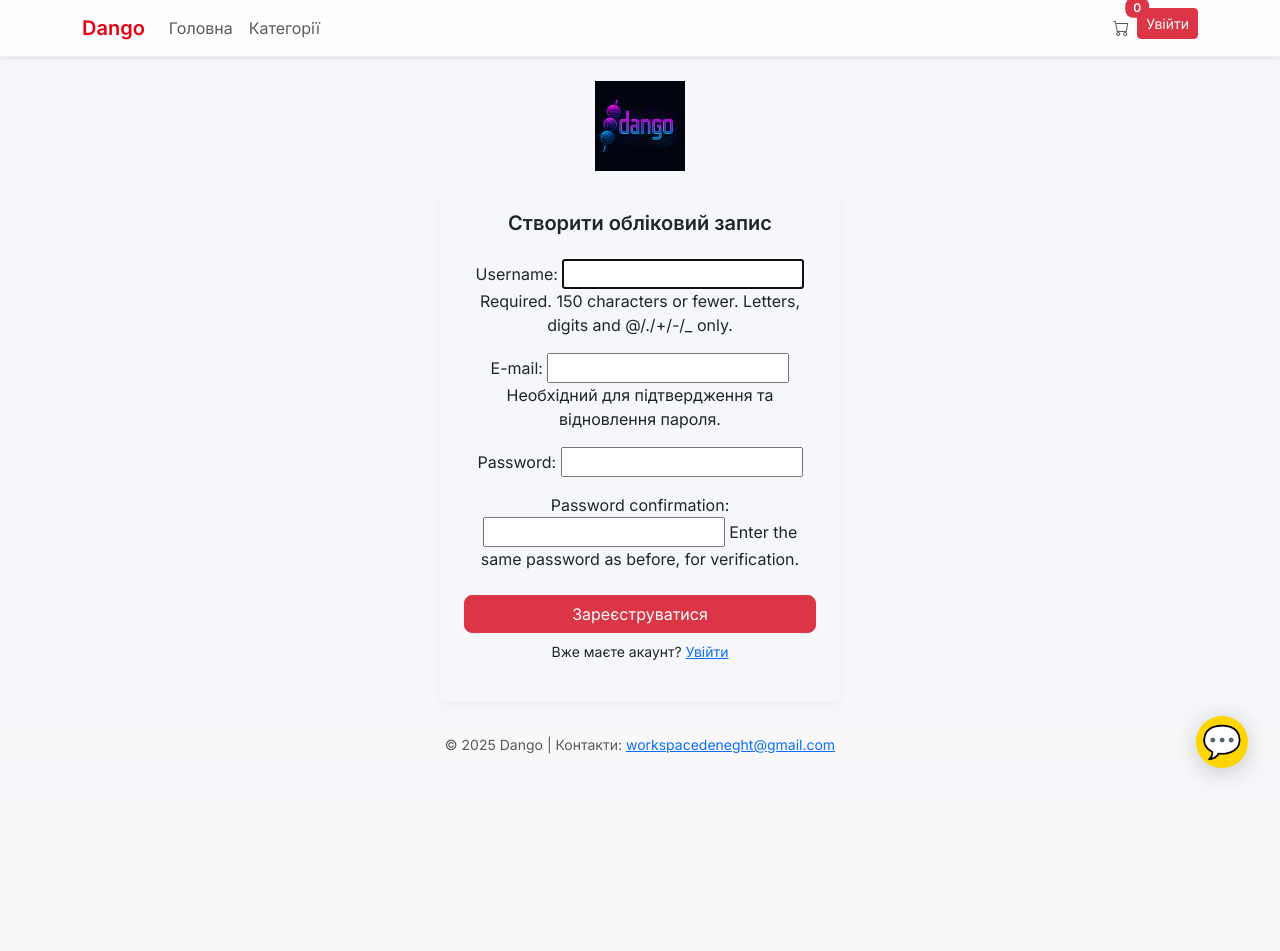
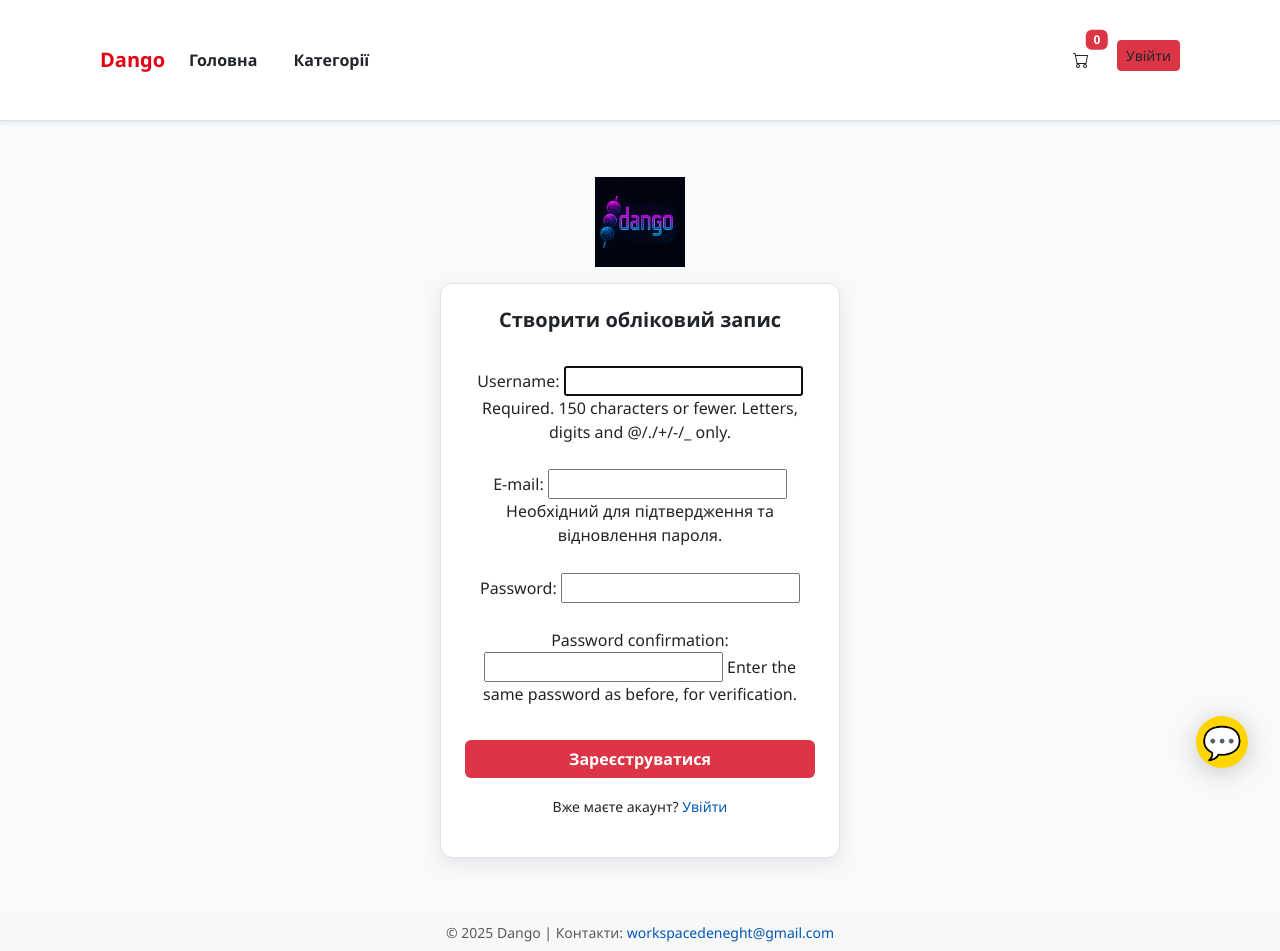
Before and after one commit to DenEight8/chtAibot1, a Django app: page /register/ in a window 1280 px wide. Before the commit the page ends 779 px from the top, so only its background shows below. Run offline with Django 5.2, Linux system fonts and the light colour scheme.

Commit message:
Revert "feat: add modern theme and update base template (#9)"
This reverts commit 9bc0d2e320d0f4f78f395d2e2b5d361d9c74d4a4.

```diff
--- a/static/css/theme.css
+++ b/static/css/theme.css
@@ -1,31 +1,26 @@
 /*
- * Theme stylesheet for the shop front-end.
- * Provides CSS variables, utility classes and component overrides
- * tuned to our branding colors.
+ * Theme stylesheet refreshing visual style.
+ * Contains CSS variables, utility helpers and component overrides.
  */
 
-/* --------------------------------------------------
-   Root CSS variables allow quick re-skinning
-   -------------------------------------------------- */
+/* ---------- CSS variables for easy re-skinning ---------- */
 :root {
-  --primary: #1E88E5;       /* main brand blue */
-  --primary-dark: #1565C0;  /* darker accent for hover/focus */
-  --background: #F5F7FA;    /* default page background */
-  --text-color: #212529;    /* default text color */
-  --radius: 0.5rem;         /* consistent rounding */
-  --font-family: 'Inter', sans-serif;
+  --primary: #1E88E5;               /* main brand color */
+  --primary-dark: #1565C0;          /* darker shade for hovers */
+  --background: #F5F7FA;            /* page background */
+  --text-color: #212529;            /* default text */
+  --border-radius: 0.5rem;          /* consistent rounding */
+  --body-font: 'Inter', 'Noto Sans JP', sans-serif;
 
-  /* Map important Bootstrap variables to the palette */
+  /* map Bootstrap's CSS variables to our palette */
+  --bs-primary: var(--primary);
+  --bs-primary-rgb: 30,136,229;
   --bs-body-bg: var(--background);
   --bs-body-color: var(--text-color);
-  --bs-border-radius: var(--radius);
-  --bs-primary: var(--primary);
-  --bs-primary-rgb: 30,136,229;
+  --bs-body-font-family: var(--body-font);
 }
 
-/* --------------------------------------------------
-   Dark mode tweaks using prefers-color-scheme
-   -------------------------------------------------- */
+/* Dark mode using prefers-color-scheme for subtle theming */
 @media (prefers-color-scheme: dark) {
   :root {
     --background: #121212;
@@ -36,31 +31,25 @@
   }
 }
 
-/* --------------------------------------------------
-   Base element styling
-   -------------------------------------------------- */
+/* ---------- Base element styling ---------- */
 body {
   background: var(--bs-body-bg);
   color: var(--bs-body-color);
-  font-family: var(--font-family);
+  font-family: var(--bs-body-font-family);
 }
 
-/* keep body.modern-body used by templates */
+/* Maintain support for body.modern-body used in templates */
 .modern-body {
   background: var(--bs-body-bg);
   min-height: 100vh;
 }
 
-/* --------------------------------------------------
-   Utility helper classes
-   -------------------------------------------------- */
-.bg-primary-faint { background-color: rgba(var(--bs-primary-rgb), .1) !important; }
+/* ---------- Utility classes ---------- */
+.bg-primary-faint { background-color: rgba(var(--bs-primary-rgb), 0.1) !important; }
 .text-dark-primary { color: var(--primary-dark) !important; }
-.rounded-soft { border-radius: var(--radius) !important; }
+.rounded-soft { border-radius: var(--border-radius) !important; }
 
-/* --------------------------------------------------
-   Component overrides for a lighter modern style
-   -------------------------------------------------- */
+/* ---------- Component overrides ---------- */
 .navbar-modern {
   background: rgba(255,255,255,0.85);
   backdrop-filter: blur(8px);
@@ -73,7 +62,9 @@ body {
   color: var(--primary-dark);
 }
 
-.navbar-brand { font-weight: 600; }
+.navbar-brand {
+  font-weight: 600;
+}
 
 .btn-primary {
   background-color: var(--primary);
@@ -87,17 +78,17 @@ body {
 
 .card {
   border: none;
-  border-radius: var(--radius);
+  border-radius: var(--border-radius);
   box-shadow: 0 4px 12px rgba(0,0,0,0.03);
 }
 
-/* product card component on listing pages */
+/* Product card used on listing pages */
 .product-card {
   width: 170px;
   min-width: 140px;
   margin: 10px;
   padding: 12px 12px 16px;
-  border-radius: var(--radius);
+  border-radius: var(--border-radius);
   box-shadow: 0 4px 12px rgba(0,0,0,0.05);
   background: #fff;
   transition: box-shadow .25s, transform .25s;
--- a/templates/shop/base.html
+++ b/templates/shop/base.html
@@ -8,7 +8,8 @@
   <link rel="stylesheet" href="https://cdn.jsdelivr.net/npm/bootstrap@5.3.2/dist/css/bootstrap.min.css">
   <link rel="stylesheet" href="https://cdn.jsdelivr.net/npm/bootstrap-icons@1.11.3/font/bootstrap-icons.css">
   <link href="https://fonts.googleapis.com/css2?family=Inter:wght@400;600&display=swap" rel="stylesheet">
-  <link rel="stylesheet" href="{% static 'css/theme.css' %}">
+  <link rel="stylesheet" href="{% static 'shop/css/styles.css' %}">
+  <link rel="stylesheet" href="{% static 'shop/css/theme.css' %}">
   <link rel="stylesheet" href="{% static 'shop/css/chat.css' %}">
   <meta name="viewport" content="width=device-width,initial-scale=1">
   {% block meta_description %}{% endblock %}
```
